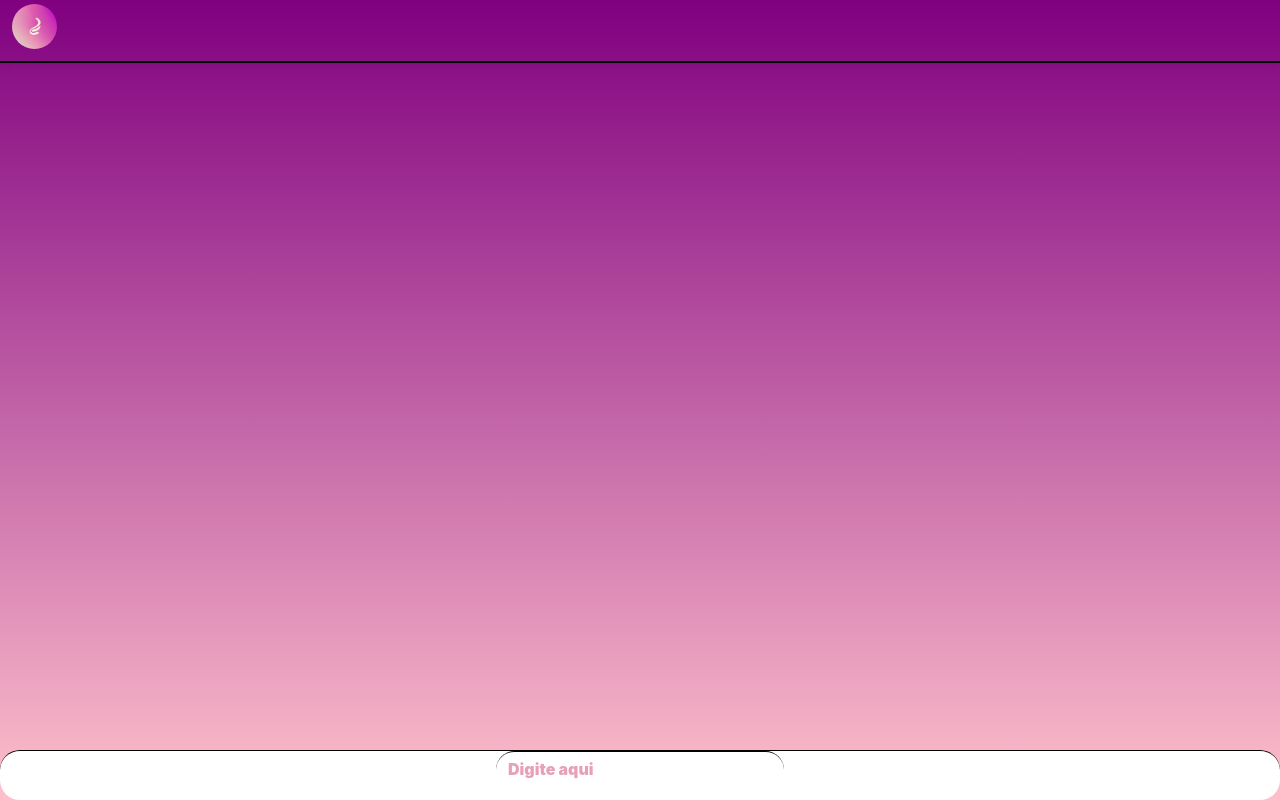
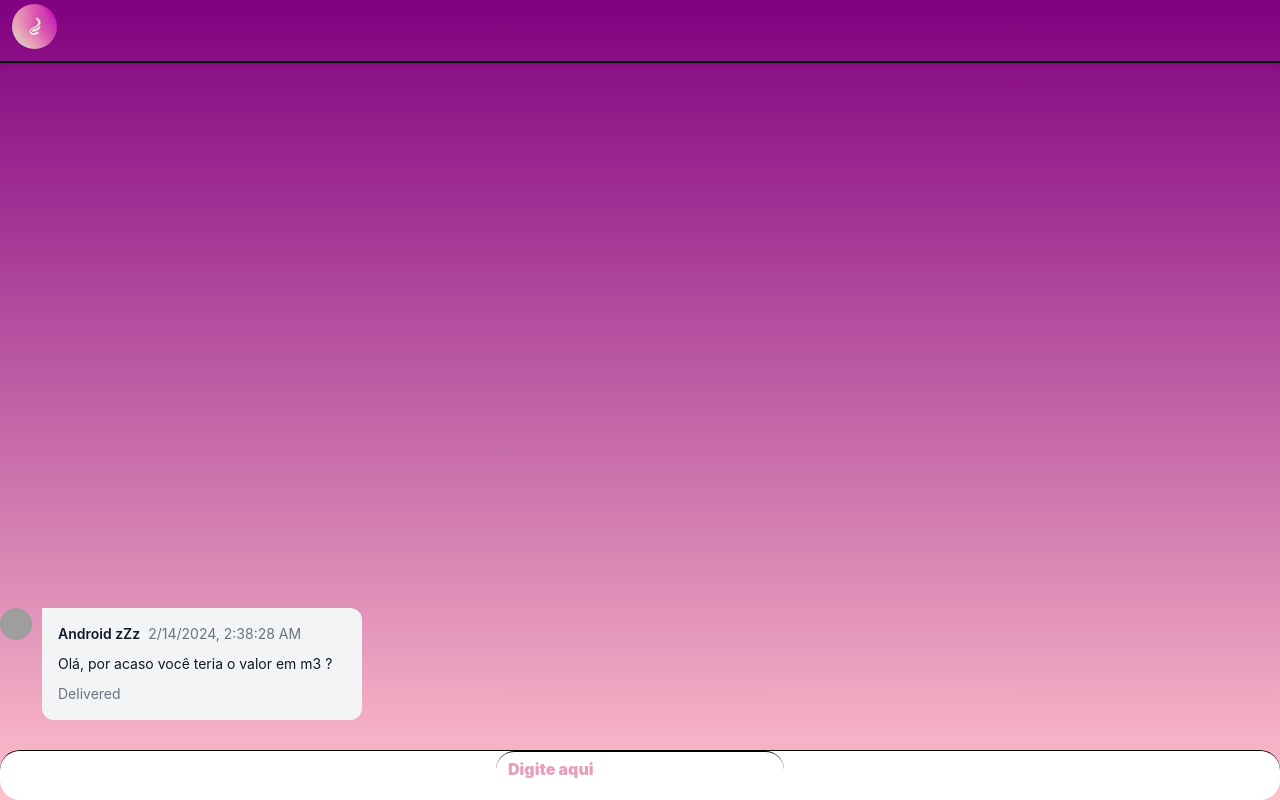
Before and after one commit to FranzieYoogan/angularHidrometro, an Angular app: page /calculus-page in a window 1280 px wide. Built offline with nearby package versions, Linux system fonts and the light colour scheme; grey boxes are pictures that could not be loaded.

Commit message:
someLogicOnChatBot

```diff
--- a/src/app/calculus-page/calculus-page.component.css
+++ b/src/app/calculus-page/calculus-page.component.css
@@ -36,3 +36,42 @@ label {
     color: #e6a0ba;
 
 }
+
+.chatBotContainerAll {
+
+    position: relative;
+    width: 100%;
+    opacity: 0;
+    width: 100%;
+
+}
+
+.chatBotContainer {
+
+    position: absolute;
+    width: 0%;
+    bottom: 5em;
+
+}
+
+
+/* NO */
+
+.chatBotContainerAllNo {
+
+    position: relative;
+    width: 100%;
+    opacity: 0;
+    width: 100%;
+    visibility: hidden;
+
+}
+
+.chatBotContainerNo {
+
+    position: absolute;
+    width: 100%;
+    bottom: 0;
+    visibility: hidden;
+
+}
--- a/src/app/calculus-page/calculus-page.component.html
+++ b/src/app/calculus-page/calculus-page.component.html
@@ -7,6 +7,60 @@
 
 
 <section class="containerCalculus">
+
+
+
+    <div id="chatBotContainerAll" class="chatBotContainerAll">
+
+
+<div id="chatBotContainer" class="chatBotContainer flex items-start gap-2.5">
+   <img class="w-8 h-8 rounded-full" src="/docs/images/people/profile-picture-3.jpg" alt="Jese image">
+   <div class="flex flex-col w-full max-w-[320px] leading-1.5 p-4 border-gray-200 bg-gray-100 rounded-e-xl rounded-es-xl dark:bg-gray-700">
+      <div class="flex items-center space-x-2 rtl:space-x-reverse">
+         <span class="text-sm font-semibold text-gray-900 dark:text-white">Android zZz</span>
+         <span id="timeValue" class="text-sm font-normal text-gray-500 dark:text-gray-400">11:46</span>
+      </div>
+      <p id="chatBotValue" class="text-sm font-normal py-2.5 text-gray-900 dark:text-white"></p>
+      <span class="text-sm font-normal text-gray-500 dark:text-gray-400">Delivered</span>
+   </div>
+
+
+</div>
+
+
+
+
+
+
+            <!-- ANSWER NO-->
+
+
+
+
+                <div id="chatBotContainerNo" class="chatBotContainerNo flex items-start gap-2.5">
+   <img class="w-8 h-8 rounded-full" src="/docs/images/people/profile-picture-3.jpg" alt="Jese image">
+   <div class="flex flex-col w-full max-w-[320px] leading-1.5 p-4 border-gray-200 bg-gray-100 rounded-e-xl rounded-es-xl dark:bg-gray-700">
+      <div class="flex items-center space-x-2 rtl:space-x-reverse">
+         <span class="text-sm font-semibold text-gray-900 dark:text-white">Android zZz</span>
+         <span id="timeValue" class="text-sm font-normal text-gray-500 dark:text-gray-400">11:46</span>
+      </div>
+      <p id="chatBotValueNo" class="text-sm font-normal py-2.5 text-gray-900 dark:text-white"></p>
+      <span class="text-sm font-normal text-gray-500 dark:text-gray-400">Delivered</span>
+   </div>
+
+
+</div>
+
+
+    </div>
+
+
+
+
+
+
+
+
 
 
             <div class="inputStyle containerItem1">
--- a/src/app/calculus-page/calculus-page.component.ts
+++ b/src/app/calculus-page/calculus-page.component.ts
@@ -1,5 +1,6 @@
-import { Component } from '@angular/core';
+import { Component, OnInit } from '@angular/core';
 import { HeaderComponent } from '../header/header.component';
+
 
 @Component({
   selector: 'app-calculus-page',
@@ -8,6 +9,104 @@ import { HeaderComponent } from '../header/header.component';
   templateUrl: './calculus-page.component.html',
   styleUrl: './calculus-page.component.css'
 })
-export class CalculusPageComponent {
+export class CalculusPageComponent implements OnInit {
+
+
+  ngOnInit() {
+
+
+    const inputValue: any = document.getElementById('inputValue')
+  this.chatBotEvent()
+
+   inputValue.addEventListener('keypress',  (e: { key: string; }) => {
+      if (e.key === 'Enter') {
+
+        const inputValue: any = document.getElementById('inputValue')
+        const chatBotContainer:any = document.getElementById('chatBotContainer')
+
+
+        switch (inputValue.value) {
+
+
+          case 'sim':
+          chatBotContainer.style.bottom = '15em'
+          chatBotContainer.style.opacity = '0'
+          chatBotContainer.style.transition = '1s'
+          inputValue.value = ''
+
+            break;
+
+            case 'não':
+
+            chatBotContainer.style.bottom = '15em'
+            chatBotContainer.style.opacity = '0'
+            chatBotContainer.style.transition = '1s'
+            inputValue.value = ''
+
+              this.chatBotAnswerNo()
+
+
+
+
+            break;
+
+          default:
+            break;
+        }
+
+
+      }
+  });
+
+
+
+
+  }
+
+
+  chatBotEvent() {
+
+    const currentDate = new Date()
+
+    const chatBotContainerAll: any = document.getElementById('chatBotContainerAll')
+    const chatBotContainer:any = document.getElementById('chatBotContainer')
+    const timeValue: any = document.getElementById('timeValue')
+    const chatBotValue: any = document.getElementById('chatBotValue')
+
+
+chatBotValue.innerHTML = 'Olá, por acaso você teria o valor em m3   ? '
+    timeValue.innerHTML = currentDate.toLocaleString()
+
+    chatBotContainerAll.style.opacity = '1'
+    chatBotContainerAll.style.transition = '1s'
+    chatBotContainer.style.width = '100%'
+    chatBotContainer.style.transition = '0.2s'
+    chatBotContainer.style.bottom = '5em'
+  }
+
+
+
+  chatBotAnswerNo() {
+
+    const currentDate = new Date()
+
+    const chatBotContainerAllNo: any = document.getElementById('chatBotContainerAll')
+    const chatBotContainerNo:any = document.getElementById('chatBotContainerNo')
+    const timeValue: any = document.getElementById('timeValue')
+    const chatBotValueNo: any = document.getElementById('chatBotValueNo')
+
+
+chatBotValueNo.innerHTML = 'Digite o valor anterior do hidrometro'
+    timeValue.innerHTML = currentDate.toLocaleString()
+
+    chatBotContainerNo.style.visibility = 'visible'
+    chatBotContainerNo.style.opacity = '1'
+    chatBotContainerNo.style.transition = '1s'
+    chatBotContainerNo.style.width = '100%'
+    chatBotContainerNo.style.bottom = '5em'
+  }
+
+
+
 
 }
```
